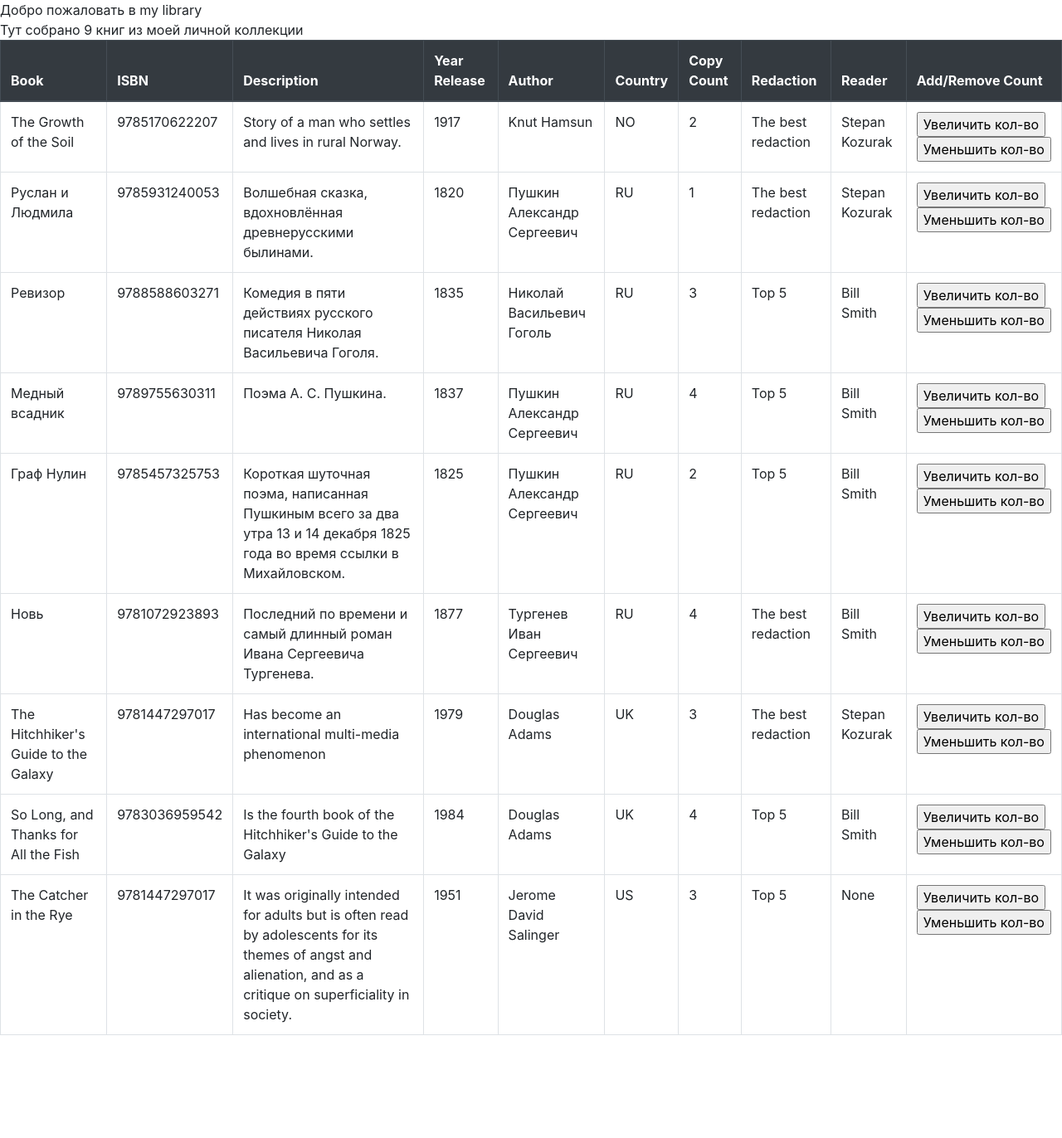
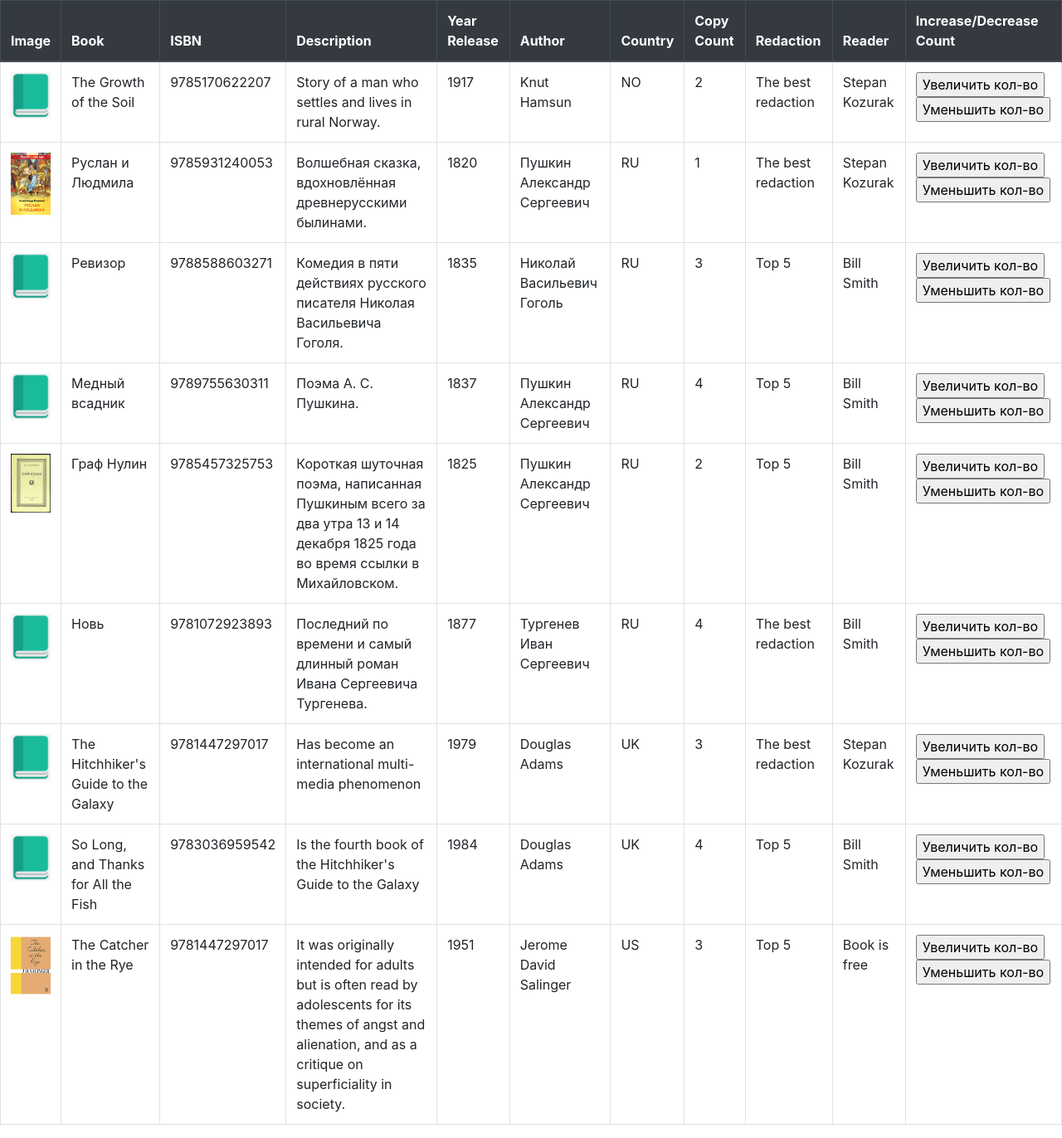
Before and after one commit to dannycrief/SFPWS-6, a Django app: page /index/ in a window 1280 px wide. Shown: the whole page at 83% size. Before the commit the page ends 1248 px from the top, so only its background shows below. Run offline with Django 3.2, Linux system fonts and the light colour scheme; data comes from the database, SQL or seed files in the repository; both versions use the stored data as it was after the commit; some libraries are stand-ins or nearby versions.

Commit message:
D6.11 is done

```diff
--- a/my_site/my_site/settings.py
+++ b/my_site/my_site/settings.py
@@ -11,7 +11,6 @@ https://docs.djangoproject.com/en/2.2/ref/settings/
 """
 
 import os
-import dj_database_url
 
 # Build paths inside the project like this: os.path.join(BASE_DIR, ...)
 BASE_DIR = os.path.dirname(os.path.dirname(os.path.abspath(__file__)))
@@ -117,4 +116,6 @@ USE_TZ = True
 # Static files (CSS, JavaScript, Images)
 # https://docs.djangoproject.com/en/1.11/howto/static-files/
 STATIC_URL = '/static/'
-STATIC_ROOT = os.path.join(BASE_DIR, 'static/')
+
+MEDIA_ROOT = os.path.join(BASE_DIR, 'media/')
+MEDIA_URL = '/media/'
--- a/my_site/my_site/urls.py
+++ b/my_site/my_site/urls.py
@@ -13,9 +13,12 @@ Including another URLconf
     1. Import the include() function: from django.urls import include, path
     2. Add a URL to urlpatterns:  path('blog/', include('blog.urls'))
 """
+from django.conf import settings
 from django.contrib import admin
-from django.urls import path, include
+from django.urls import path
 from p_library import views
+from django.conf.urls.static import static
+from django.contrib.staticfiles.urls import staticfiles_urlpatterns
 
 urlpatterns = [
     path('admin/', admin.site.urls),
@@ -23,5 +26,7 @@ urlpatterns = [
     path('index/book_increment/', views.book_increment),
     path('index/book_decrement/', views.book_decrement),
     path('publishes/', views.redactions),
-    path('', include('p_library.urls')),
+    path('', views.index_redirect),
 ]
+
+urlpatterns += static(settings.MEDIA_URL, document_root=settings.MEDIA_ROOT)
--- a/my_site/p_library/admin.py
+++ b/my_site/p_library/admin.py
@@ -23,6 +23,7 @@ class BookAdmin(admin.ModelAdmin):
         'copy_count',
         'redaction',
         'reader',
+        'image'
     )
 
 
--- a/my_site/p_library/models.py
+++ b/my_site/p_library/models.py
@@ -22,6 +22,7 @@ class Book(models.Model):
     price = models.DecimalField(max_digits=8, decimal_places=2)
     redaction = models.ForeignKey('Redaction', on_delete=models.CASCADE, null=True, blank=True, related_name='books')
     reader = models.ForeignKey('Reader', on_delete=models.CASCADE, null=True, blank=True, related_name='books')
+    image = models.ImageField(upload_to='media', default='default.png')
 
     def __str__(self):
         return self.title
--- a/my_site/p_library/templates/index.html
+++ b/my_site/p_library/templates/index.html
@@ -1,3 +1,4 @@
+{% load static %}
 <!DOCTYPE html>
 <html lang="en">
 <head>
@@ -7,11 +8,10 @@
     <title>Title</title>
 </head>
 <body>
-Добро пожаловать в {{ title }} <br>
-Тут собрано {{ books|length }} книг из моей личной коллекции
 <table class="table table-bordered">
     <thead class="thead-dark">
     <tr>
+        <th scope="col">Image</th>
         <th scope="col">Book</th>
         <th scope="col">ISBN</th>
         <th scope="col">Description</th>
@@ -21,13 +21,16 @@
         <th scope="col">Copy Count</th>
         <th scope="col">Redaction</th>
         <th scope="col">Reader</th>
-        <th scope="col">Add/Remove Count</th>
+        <th scope="col">Increase/Decrease Count</th>
     </tr>
     </thead>
     <tbody>
     {% for book in books %}
         <tr>
-            <td scope="row">{{ book.title }}</td>
+            <td scope="row">
+                <img src="{{ book.image.url }}" alt="Book image" style="max-width: 3rem">
+            </td>
+            <td>{{ book.title }}</td>
             <td>{{ book.ISBN }}</td>
             <td>{{ book.description }}</td>
             <td>{{ book.year_release }}</td>
@@ -35,7 +38,13 @@
             <td>{{ book.author.country }}</td>
             <td>{{ book.copy_count }}</td>
             <td>{{ book.redaction }}</td>
-            <td>{{ book.reader }}</td>
+            <td>
+                {% if book.reader %}
+                    {{ book.reader }}
+                {% else %}
+                    Book is free
+                {% endif %}
+            </td>
             <td>
                 <form action="/index/book_increment/" method="post" enctype="multipart/form-data">
                     {% csrf_token %}
--- a/my_site/p_library/views.py
+++ b/my_site/p_library/views.py
@@ -1,12 +1,18 @@
 from django.http import HttpResponse
 from django.shortcuts import redirect, render
 from django.template import loader
+from django.views.decorators.csrf import csrf_exempt
+
 from .models import Book, Redaction, Authors
 from .forms import AuthorForm, BookForm
 from django.views.generic import CreateView, ListView
 from django.urls import reverse_lazy
 from django.forms import formset_factory
 from django.http.response import HttpResponseRedirect
+
+
+def index_redirect(request):
+    return redirect('/index', request)
 
 
 def index(request):
@@ -19,6 +25,7 @@ def index(request):
     return HttpResponse(template.render(biblio_data, request))
 
 
+@csrf_exempt
 def book_increment(request):
     if request.method == 'POST':
         book_id = request.POST['id']
@@ -35,6 +42,7 @@ def book_increment(request):
         return redirect('/index/')
 
 
+@csrf_exempt
 def book_decrement(request):
     if request.method == 'POST':
         book_id = request.POST['id']
--- a/my_site/requirements.txt
+++ b/my_site/requirements.txt
@@ -1,3 +1,2 @@
-django
-psycopg2
+django==3.0.6
 dj_database_url
```
Also changed, not shown: README.md (added), my_site/db.sqlite3, my_site/media/default.png (added), my_site/media/graf-nulin.jpg (added), my_site/media/media/graf-nulin.jpg (added), my_site/media/media/ruslan-i-ludmyla.jpg (added), my_site/media/media/the-catcher.jpg (added), my_site/media/ruslan-i-ludmyla.jpg (added), my_site/media/the-catcher.jpg (added), my_site/p_library/migrations/0002_book_image.py (added), 1 other file.
